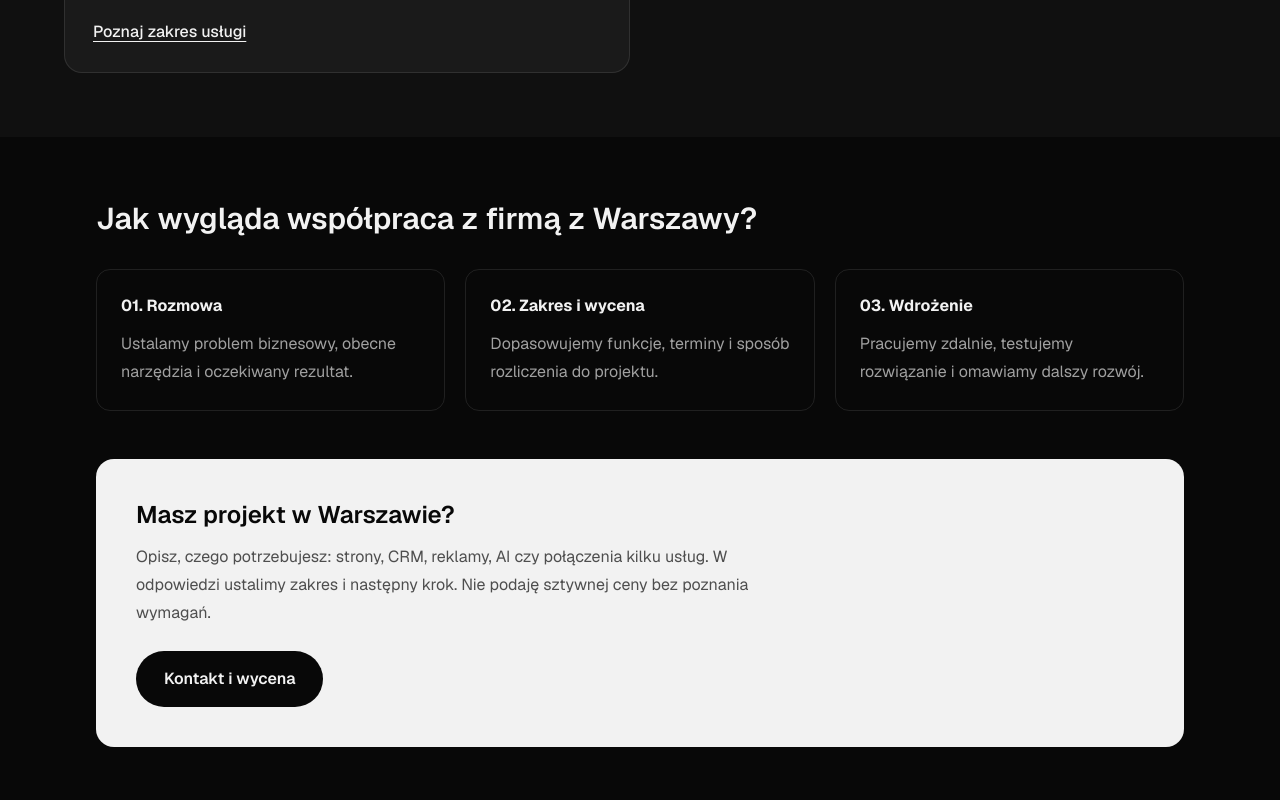
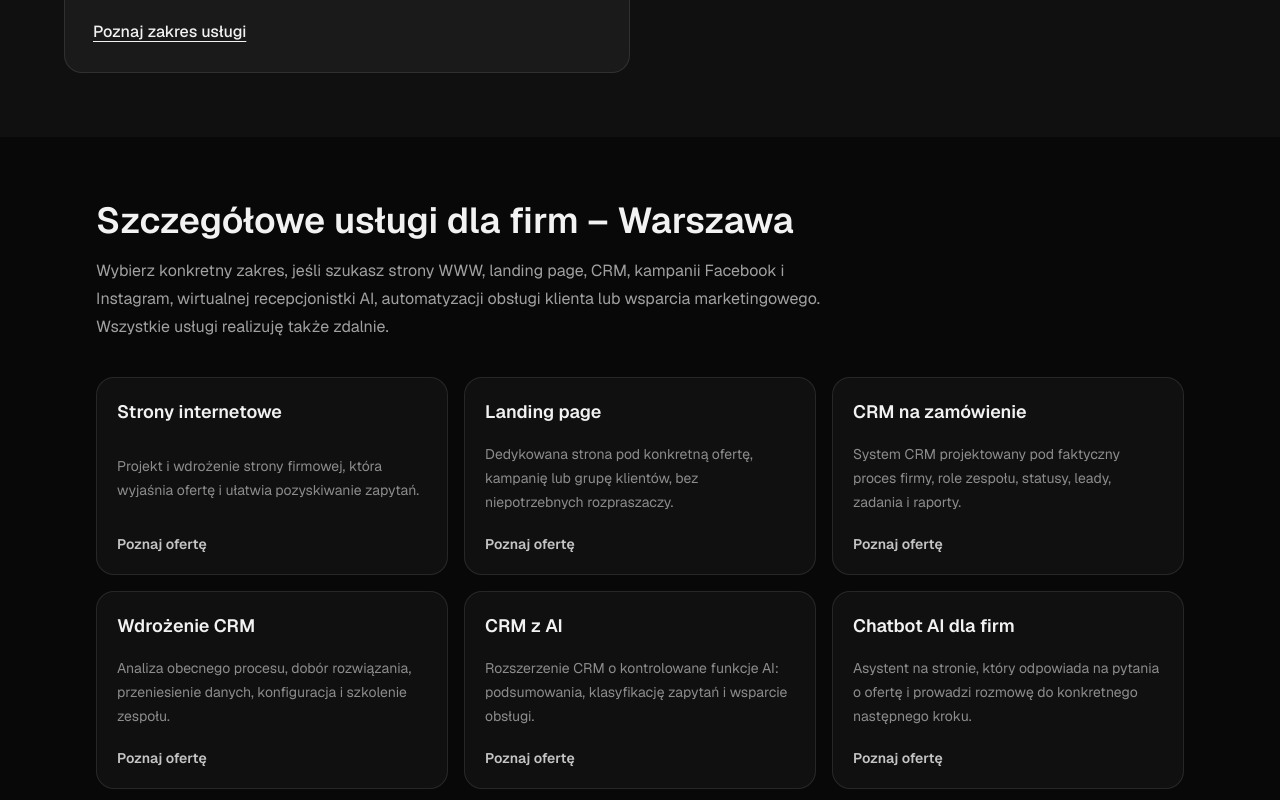
Before and after one commit to ft4k696bk6-prog/kacper-portfolio, a Next.js app: page /uslugi/warszawa in a window 1280 px wide. Shown: the part 1780-2580 px from the top of the page. Built offline with nearby package versions, Linux system fonts and the light colour scheme; no server answers.

Commit message:
feat(seo): link local service clusters from each city hub

```diff
--- a/src/app/(pl)/uslugi/[miasto]/page.tsx
+++ b/src/app/(pl)/uslugi/[miasto]/page.tsx
@@ -3,6 +3,7 @@ import Link from "next/link";
 import { notFound } from "next/navigation";
 import { getServiceCity, serviceCities } from "@/lib/service-cities";
 import { seoTitle } from "@/lib/seo";
+import { localOffers } from "@/lib/local-offers";
 
 type PageProps = { params: Promise<{ miasto: string }> };
 const base = "https://bernecki.dev";
@@ -147,6 +148,27 @@ export default async function CityServicesPage({ params }: PageProps) {
         </div>
       </section>
 
+      <section className="mx-auto max-w-6xl px-5 py-16 md:px-8" aria-labelledby="lokalne-uslugi">
+        <h2 id="lokalne-uslugi" className="text-3xl font-semibold md:text-4xl">Szczegółowe usługi dla firm – {city.name}</h2>
+        <p className="mt-4 max-w-3xl leading-7 text-white/65">
+          Wybierz konkretny zakres, jeśli szukasz strony WWW, landing page, CRM, kampanii Facebook i Instagram,
+          wirtualnej recepcjonistki AI, automatyzacji obsługi klienta lub wsparcia marketingowego.
+          Wszystkie usługi realizuję także zdalnie.
+        </p>
+        <div className="mt-9 grid gap-4 sm:grid-cols-2 lg:grid-cols-3">
+          {localOffers.map((offer) => (
+            <Link key={offer.slug} href={"/oferta/" + offer.slug + "/" + city.slug}
+              className="group flex min-h-36 flex-col justify-between rounded-2xl border border-white/10 bg-white/[0.035] p-5 transition hover:border-white/40 hover:bg-white/[0.07]">
+              <span className="text-lg font-semibold">{offer.title}</span>
+              <span className="mt-4 text-sm leading-6 text-white/55 group-hover:text-white/80">
+                {offer.intro}
+              </span>
+              <span className="mt-5 text-sm font-semibold text-white/80">Poznaj ofertę</span>
+            </Link>
+          ))}
+        </div>
+      </section>
+
       <section className="mx-auto max-w-6xl px-5 py-16 md:px-8">
         <h2 className="text-3xl font-semibold">Jak wygląda współpraca z firmą {city.from}?</h2>
         <ol className="mt-8 grid gap-5 md:grid-cols-3">
```
